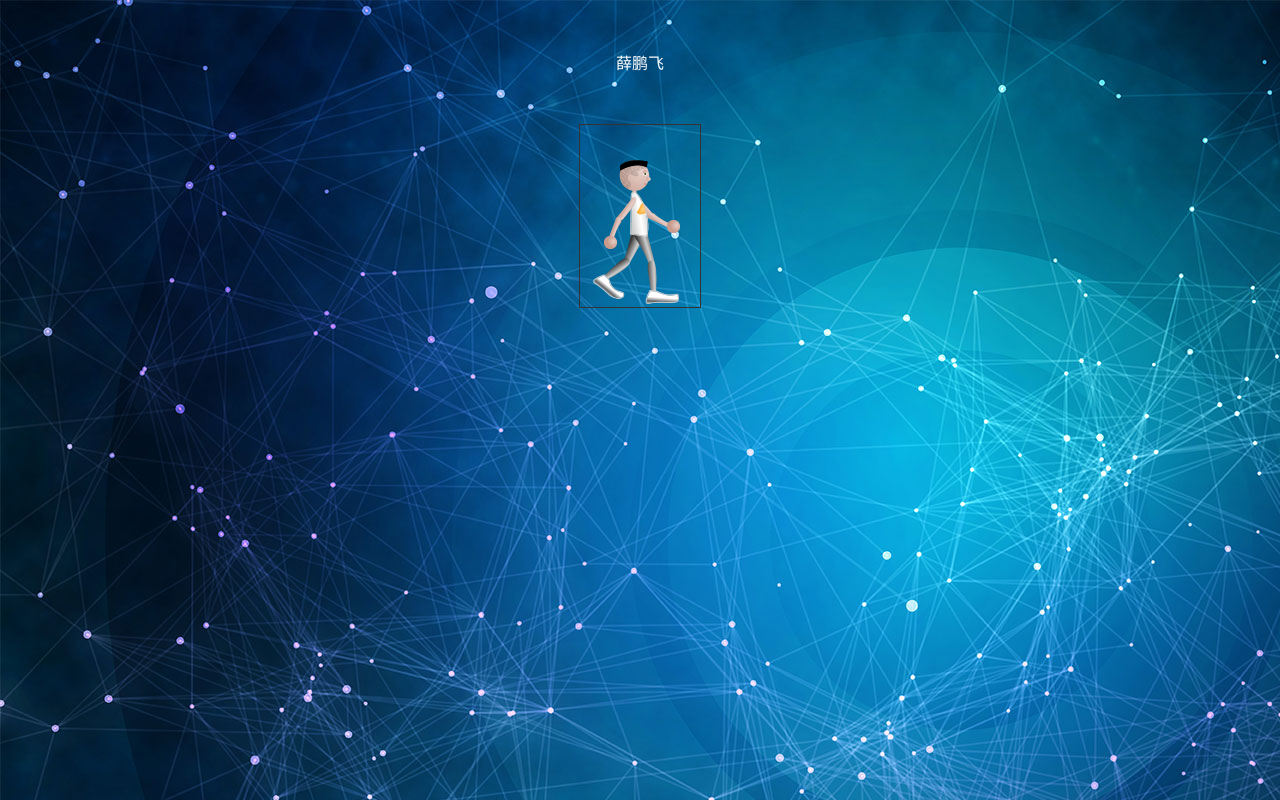
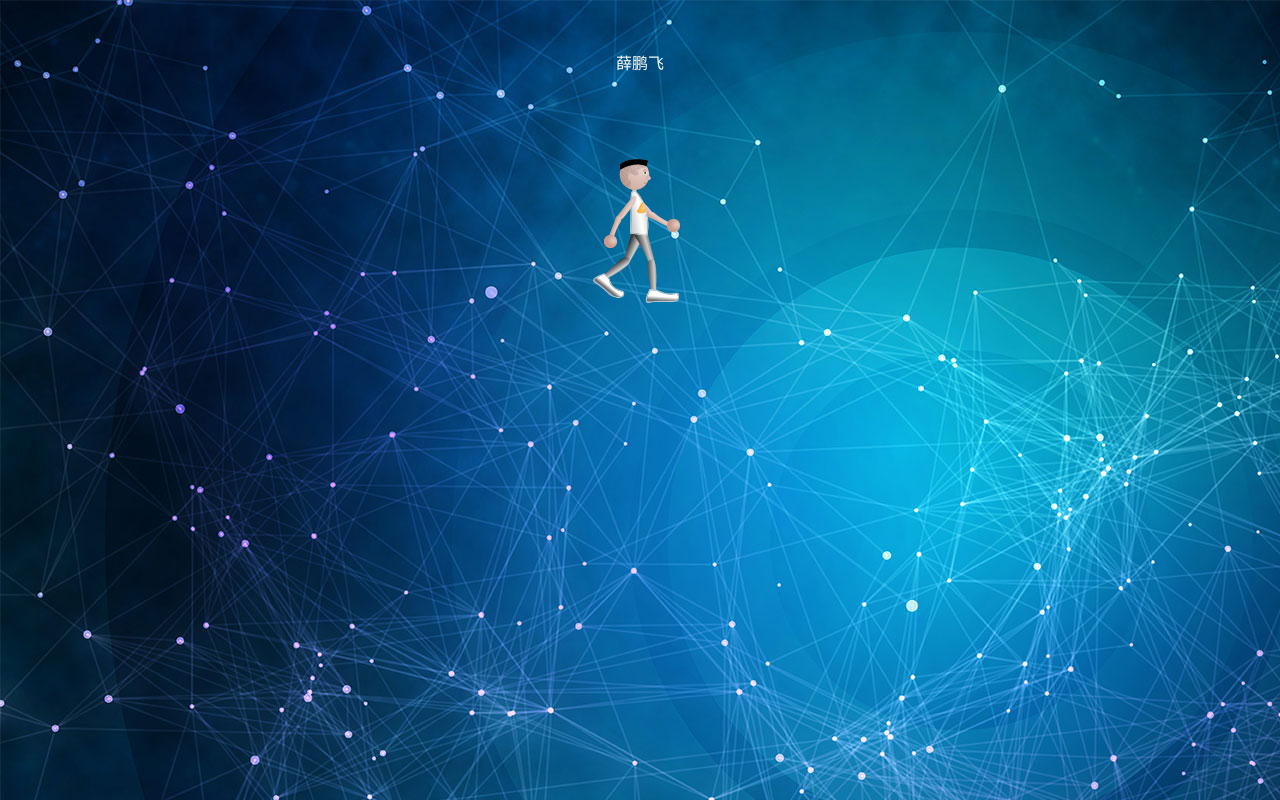
Before and after one commit to ThoffyXue/thoffyxue.github.io, a plain HTML site: page index.html in a window 1280 px wide. Drawn offline with Linux system fonts and the light colour scheme.

Commit message:
去掉边框

```diff
--- a/index.html
+++ b/index.html
@@ -30,7 +30,7 @@
         .walk_show {
             width: 120px;
             height: 182px;
-            border: 1px solid #333;
+            /* border: 1px solid #333; */
             margin: 50px auto 0;
             overflow: hidden;
             position: relative;
```
